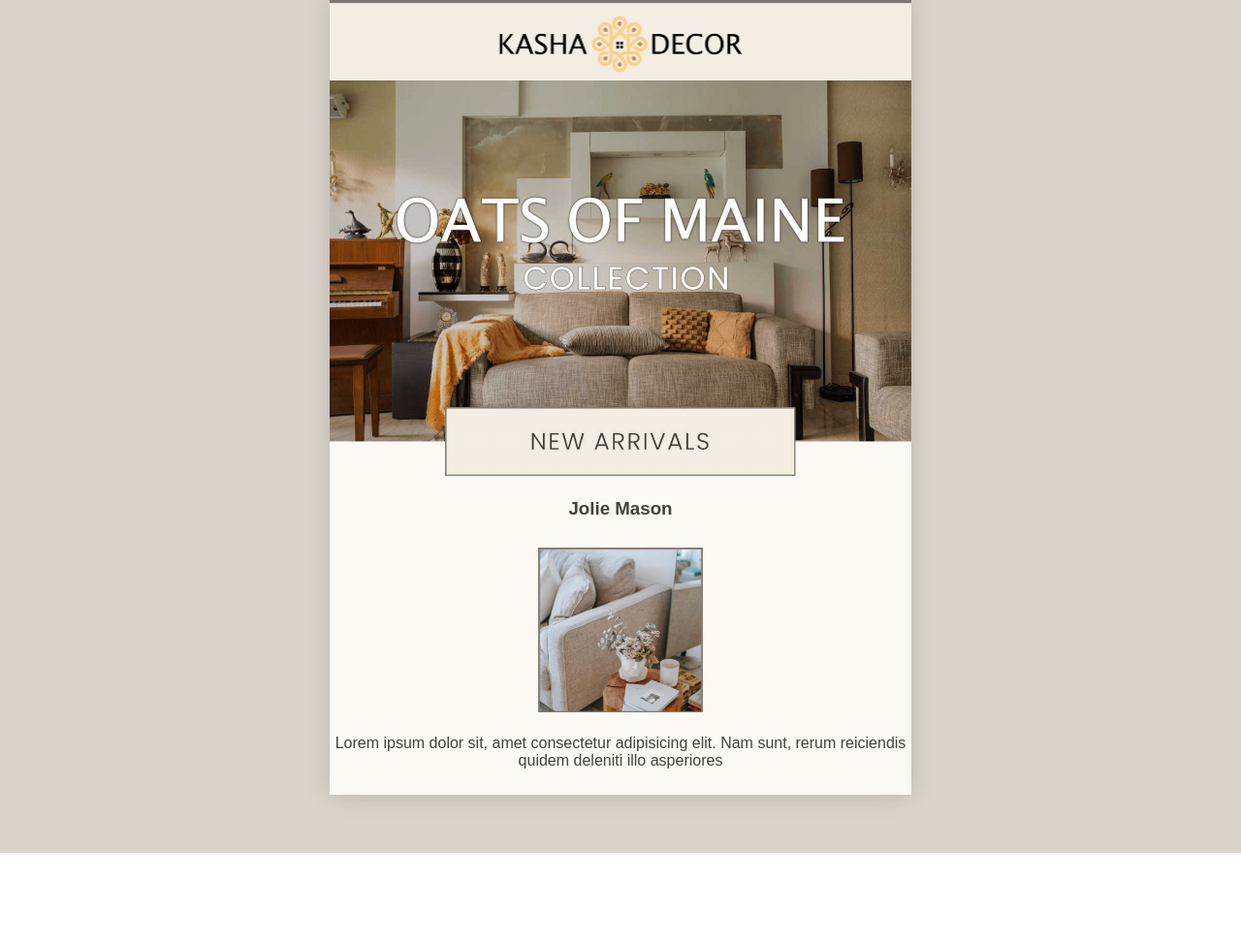
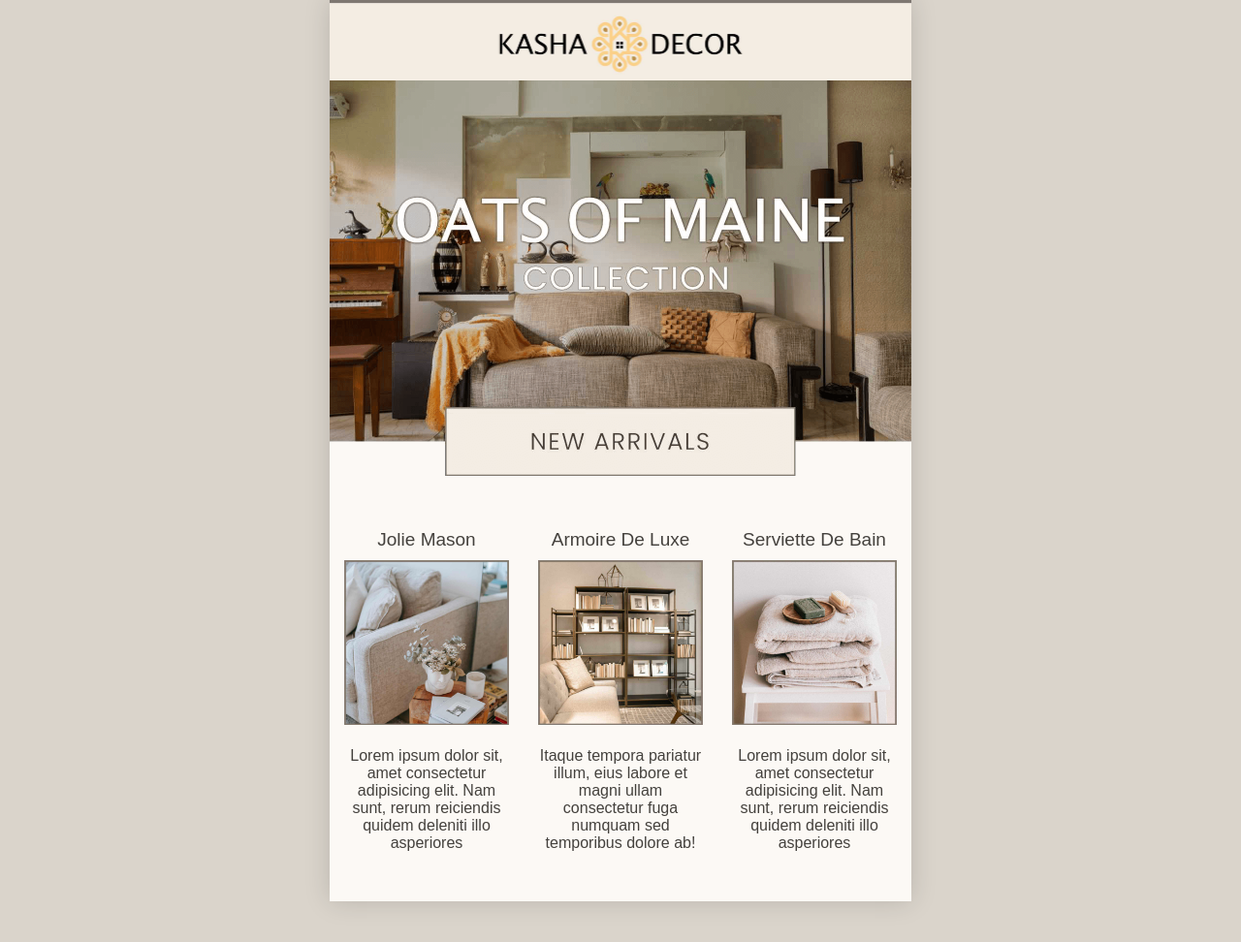
Before and after one commit to sarachafikidrissi/Email-Templates-, a plain HTML site: page index.html in a window 1280 px wide. Shown: the whole page at 97% size. Before the commit the page ends 880 px from the top, so only its background shows below. Drawn offline with Linux system fonts and the light colour scheme.

Commit message:
three column section done

```diff
--- a/index.html
+++ b/index.html
@@ -36,19 +36,25 @@
 			text-align: center;
 		}
 		.three-columns {
-
+			padding: 50px 0 25px;
+			font-size: 0;
 		}
 		.three-columns .column {
-
+			width: 100%;
+			max-width: 200px;
+			display: inline-block;
+			vertical-align: top;
 		}
 		.three-columns .padding {
-
+			padding: 0 15px;
 		}
 		.three-columns .content {
-
+			font-size: 16px;
 		}
 		h3 {
-
+			font-size: 19px;
+			font-weight: 400;
+			margin: 0
 		}
 		.button {
 
@@ -103,13 +109,60 @@
 											<td style="padding: 3px 0 10px;"><p>Lorem ipsum dolor sit, amet consectetur adipisicing elit. Nam sunt, rerum reiciendis quidem deleniti illo asperiores </p></td>
 										</tr>
 									</table> <!--End Contenet-->
-								</td>
+								</td> <!--End Padding-->
 							</tr>
-						</table><!--End Padding-->
-					</td>
+						</table> <!--End Column 1-->
+
+
+						<table class="column">
+							<tr>
+								<td class="padding">
+									<table class="content">
+										<tr>
+											<td style="padding: 5px 0 10px;">
+												<h3>Armoire De Luxe</h3>
+
+											</td>
+										</tr>
+										<tr>
+											<td>
+												<a href="#" ><img src="img/kasha-three-col-2.jpg" alt="" width="170px"></a>
+											</td>
+										</tr>
+										<tr>
+											<td style="padding: 3px 0 10px;"><p>Itaque tempora pariatur illum, eius labore et magni ullam consectetur fuga numquam sed temporibus dolore ab! </p></td>
+										</tr>
+									</table> <!--End Contenet-->
+								</td> <!--End Padding-->
+							</tr>
+						</table> <!--End Column 2-->
+
+						<table class="column">
+							<tr>
+								<td class="padding">
+									<table class="content">
+										<tr>
+											<td style="padding: 5px 0 10px;">
+												<h3>Serviette De Bain</h3>
+
+											</td>
+										</tr>
+										<tr>
+											<td>
+												<a href="#" ><img src="img/kasha-three-col-3.jpg" alt="" width="170px"></a>
+											</td>
+										</tr>
+										<tr>
+											<td style="padding: 3px 0 10px;"><p>Lorem ipsum dolor sit, amet consectetur adipisicing elit. Nam sunt, rerum reiciendis quidem deleniti illo asperiores </p></td>
+										</tr>
+									</table> <!--End Contenet-->
+								</td> <!--End Padding-->
+							</tr>
+						</table> <!--End Column 3-->
+					</td> <!--End three col wrapper-->
 				</tr>
-			</table> <!--End Column-->
-		</td> <!--End three col wrapper-->
+			</table>
+		</td>
 	</tr>
 
 <!-- COUPON SECTION -->
```
